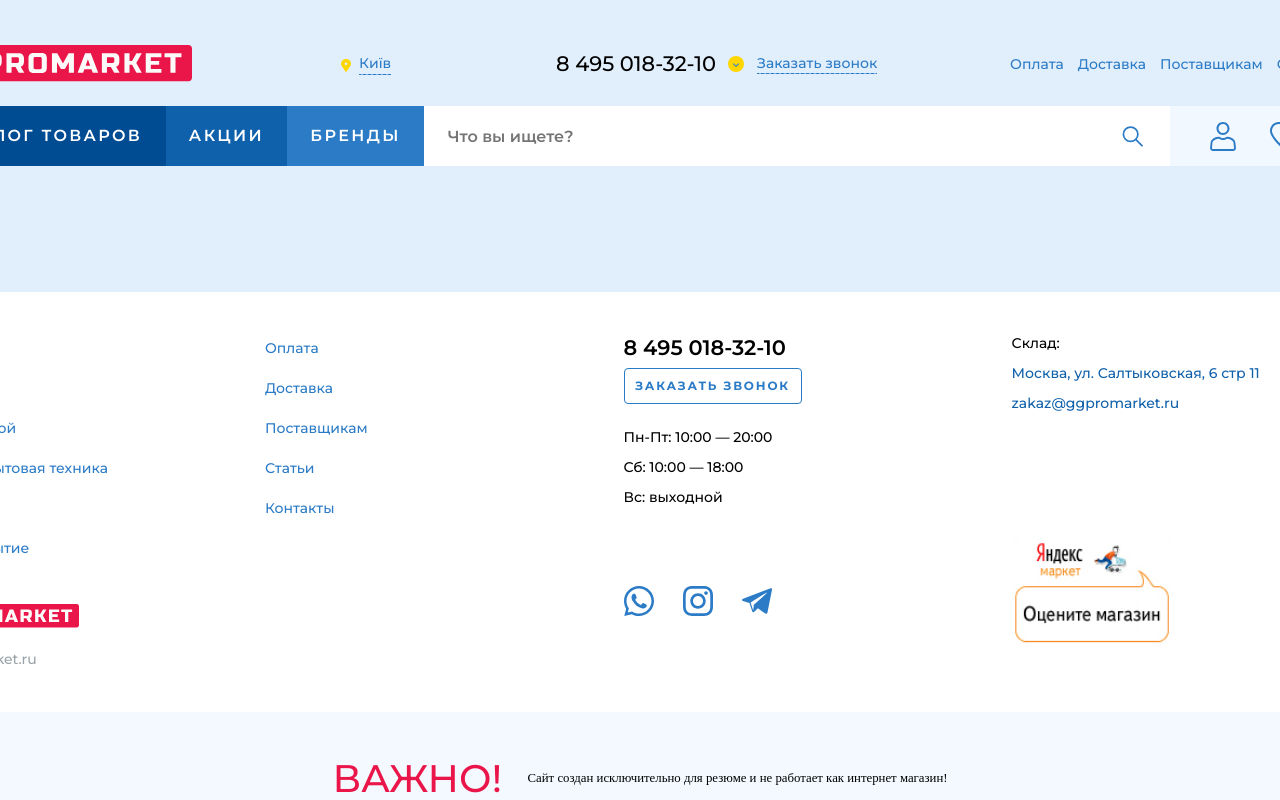
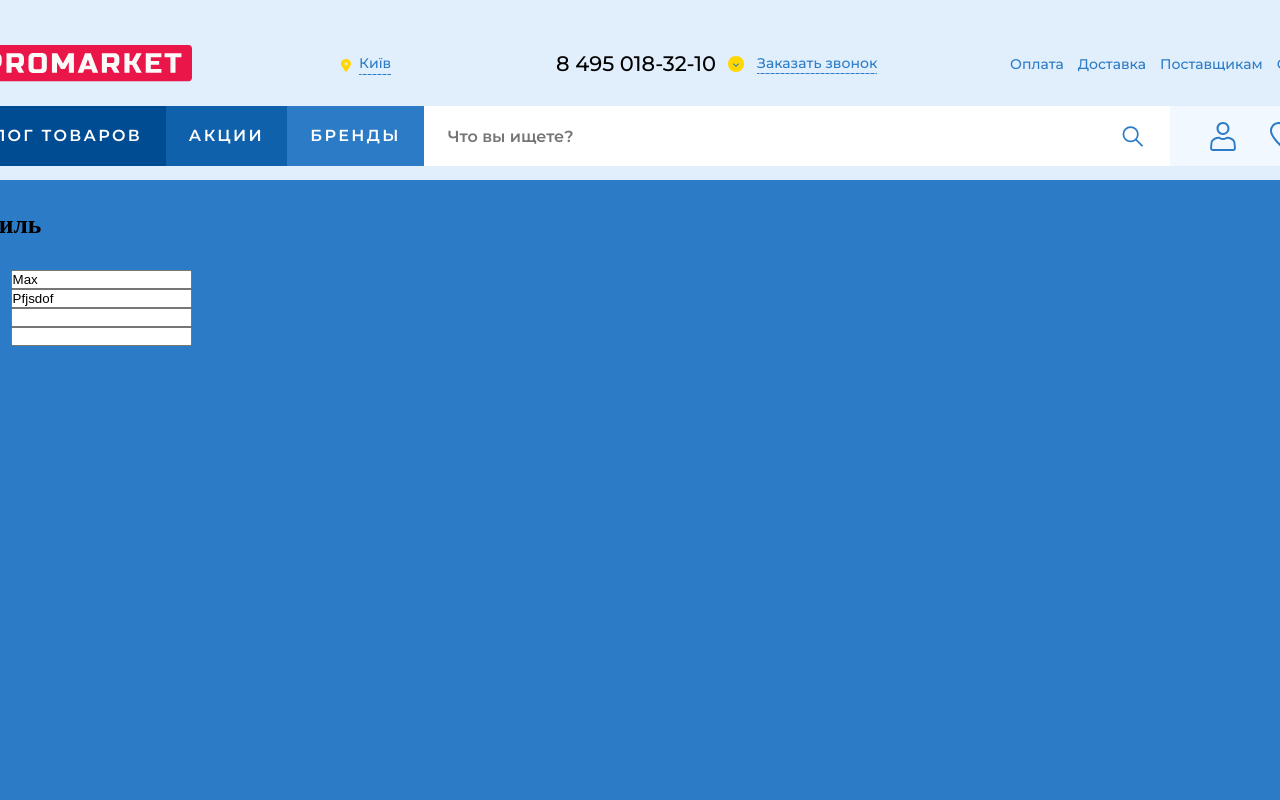
Before and after one commit to TheSnegok/promarket, a React (Create React App) app: page /profile in a window 1280 px wide. Shown: the top 800 px of the page. Built offline with nearby package versions, Linux system fonts and the light colour scheme.

Commit message:
added some template for profilePage

```diff
--- a/src/Components/ProfilePage/ProfilePage.module.sass
+++ b/src/Components/ProfilePage/ProfilePage.module.sass
@@ -0,0 +1,16 @@
+.profilePage
+    position: relative
+    z-index: 2
+    margin-bottom: 2vw
+    background-color: var(--blue-third)
+    padding: 2vw 5vw
+    min-height: 80vh
+    &Header
+        height: 3vw
+        margin-bottom: 2vw
+        h3
+            font-size: 2vw
+            line-height: 3vw
+    &Main
+        display: flex
+        gap: 3vw
--- a/src/Components/ProfilePage/ProfilePage.tsx
+++ b/src/Components/ProfilePage/ProfilePage.tsx
@@ -4,7 +4,7 @@ export const ProfilePage = () => {
     return (
         <section className={s.profilePage}>
             <div className={s.profilePageHeader}>
-                Профиль
+                <h3>Профиль</h3>
             </div>
             <div className={s.profilePageMain}>
                 <div className={s.profilePageMainAva}>
```
Also changed, not shown: src/Components/ProductPage/ProductPage.module.sass (line endings or trailing spaces).
